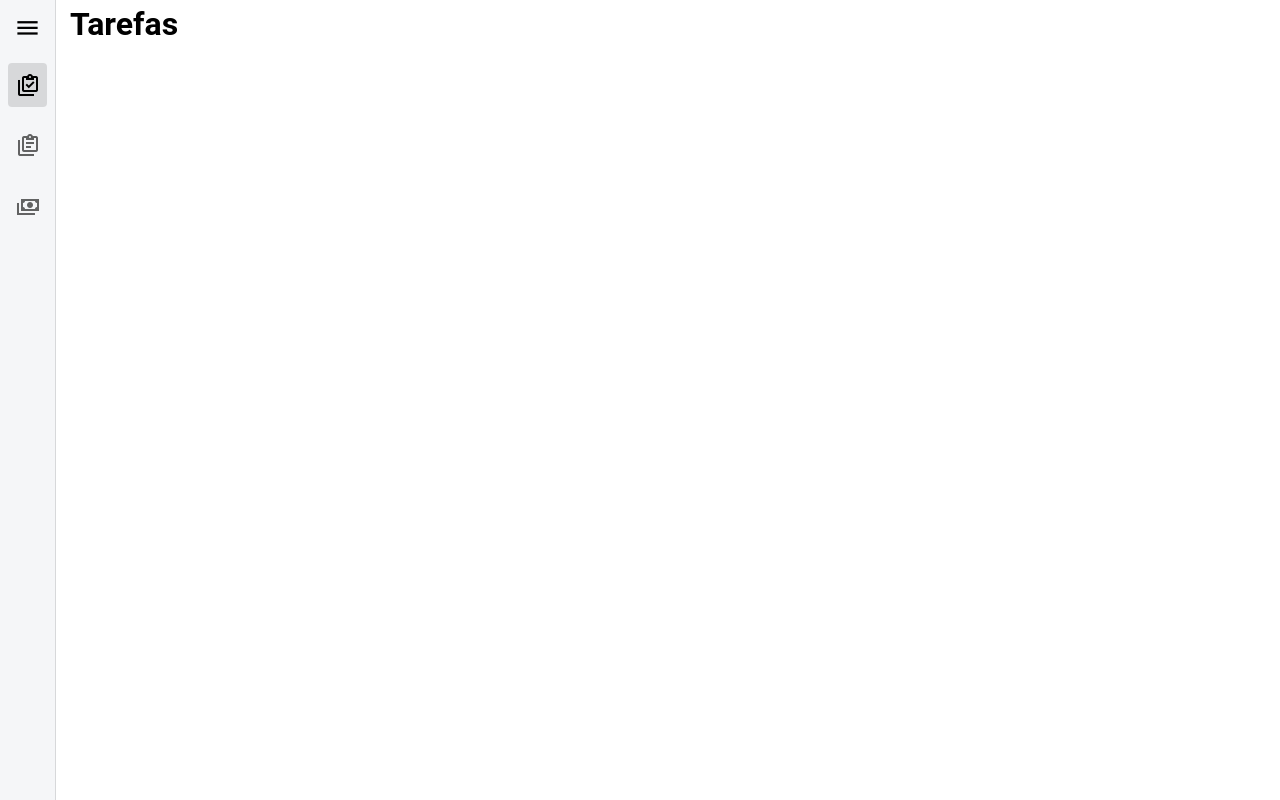
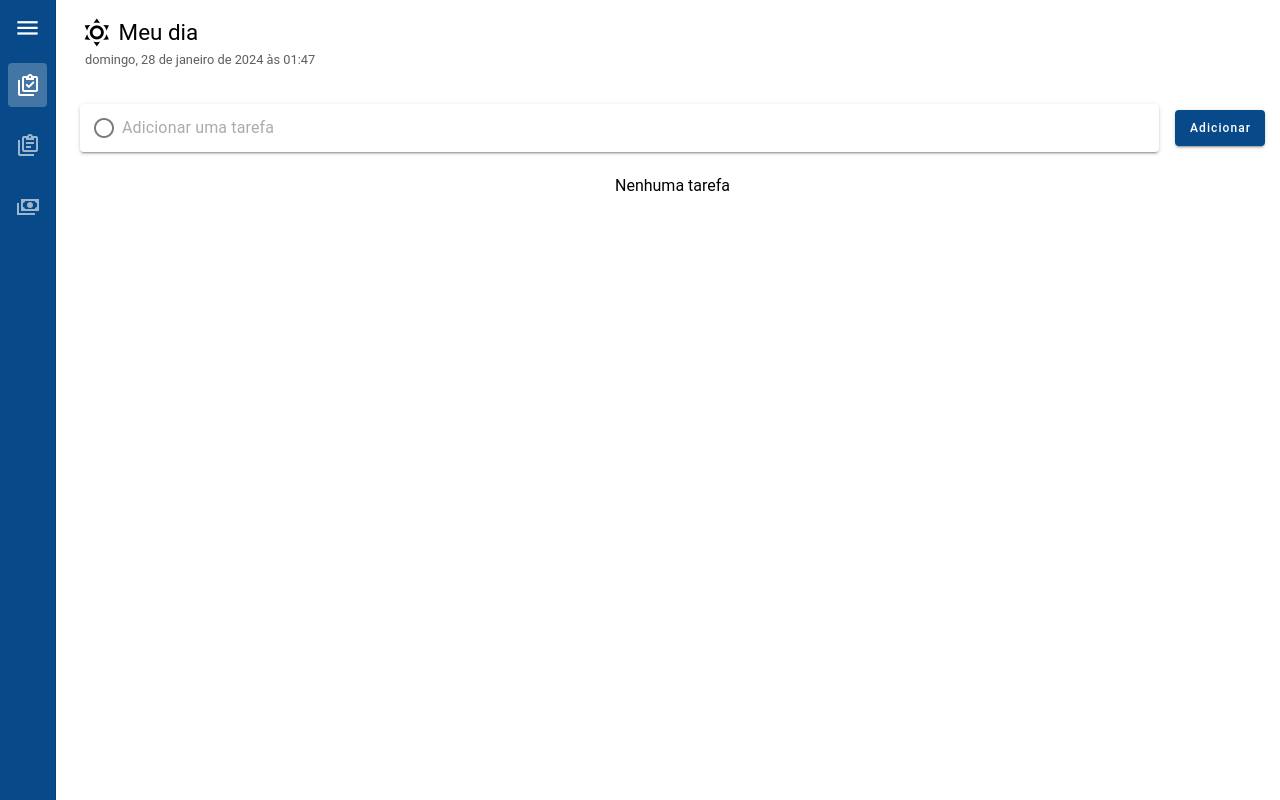
Before and after one commit to JoonLima/organize, a Vue app: page / in a window 1280 px wide. Built offline with nearby package versions, Linux system fonts and the light colour scheme.

Commit message:
finalizando layout tarefas

```diff
--- /dev/null
+++ b/db/db.json
@@ -0,0 +1,7 @@
+{
+  "tarefas": [
+    { "id": "1", "titulo": "a titulo", "categoria": 1, "data": "14/02/2024" },
+    { "id": "2", "titulo": "another titulo", "categoria": 2, "data": "14/02/2024" }
+  ]
+
+}
--- a/package.json
+++ b/package.json
@@ -2,6 +2,7 @@
   "name": "organize",
   "version": "0.0.0",
   "scripts": {
+    "backend": "json-server -p 4000 --watch db/db.json",
     "dev": "vite",
     "start": "vite",
     "build": "vite build",
@@ -10,6 +11,8 @@
   },
   "dependencies": {
     "@mdi/font": "7.0.96",
+    "json-server": "^1.0.0-alpha.23",
+    "moment": "^2.30.1",
     "roboto-fontface": "*",
     "vue": "^3.2.0",
     "vue-router": "^4.0.0",
--- a/src/App.vue
+++ b/src/App.vue
@@ -24,7 +24,8 @@ export default {
 
 <style>
 .container{
-  margin-left: 70px;
+  margin-left: 80px;
+  margin-right: 15px;
 }
 
 
--- a/src/components/Menu.vue
+++ b/src/components/Menu.vue
@@ -1,11 +1,12 @@
 <template>
-  <v-card>
+
     <v-layout>
       <v-navigation-drawer
         v-model="drawer"
         :rail="rail"
         permanent
-        color="secondary"
+        color="primary"
+        z-index="999"
       >
         <v-btn
           size="55"
@@ -13,7 +14,7 @@
           variant="text"
           @click.stop="rail = !rail"
           height="50px">
-          <v-icon color="black" size="27">mdi-menu</v-icon>
+          <v-icon size="27">mdi-menu</v-icon>
         </v-btn>
 
         <v-list class="lista-menu" density="comfortable" nav>
@@ -43,7 +44,7 @@
       </v-navigation-drawer>
 
     </v-layout>
-  </v-card>
+
 </template>
 
 
--- a/src/views/Tarefas.vue
+++ b/src/views/Tarefas.vue
@@ -1,13 +1,87 @@
 <template>
   <div class="container">
-    <h1>Tarefas</h1>
+    <div class="cabecalho">
+      <div class="titulo">
+        <v-icon>mdi-weather-sunny</v-icon>
+        <span>Meu dia</span>
+      </div>
+      <div class="data">
+        <span>{{formatarDataCabecalho}}</span>
+      </div>
+    </div>
+    <div class="conteudo">
+      <v-text-field
+        density="comfortable"
+        variant="solo"
+        label="Adicionar uma tarefa"
+        placeholder="Adicionar uma tarefa"
+        prepend-inner-icon="mdi-checkbox-blank-circle-outline"
+        single-line
+        autofocus
+        @click:append="console.log('teste')"
+      >
+        <template v-slot:append>
+          <v-btn class="text-none btn-adicionar">
+            Adicionar
+          </v-btn>
+        </template>
+
+      </v-text-field>
+
+      <div class="lista-tarefas">
+        <span>Nenhuma tarefa</span>
+      </div>
+    </div>
   </div>
 </template>
 <script>
+import moment from 'moment';
+import 'moment/locale/pt-br'
+
 export default {
+  data() {
+    return {
+    }
+  },
 
+  computed:{
+    formatarDataCabecalho(){
+      return moment(new Date).locale('pt-br').format('LLLL');
+    }
+  }
 }
 </script>
+
 <style scoped>
 
+.cabecalho .titulo{
+  font-size: 1.4rem;
+  margin-top: 1rem;
+  display: flex;
+  gap: 5px;
+}
+
+.cabecalho .data{
+  margin-left: 5px;
+  font-size: .8rem;
+  color: rgba(0, 0, 0, 0.637);
+}
+
+.conteudo{
+  margin-top: 35px;
+}
+
+.conteudo .lista-tarefas{
+  display: flex;
+  justify-content: center;
+  align-items: center;
+}
+
+.conteudo .btn-adicionar{
+  font-size: .75rem;
+  max-width: 90px;
+  color: #fff;
+  background-color: #084A89;
+}
+
 </style>
```
Also changed, not shown: 1 other file (tests, documents, lock files or other folders).
